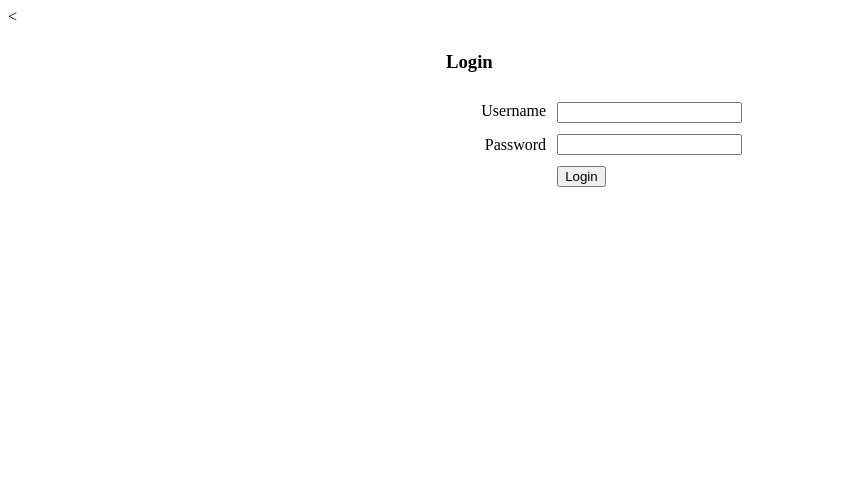
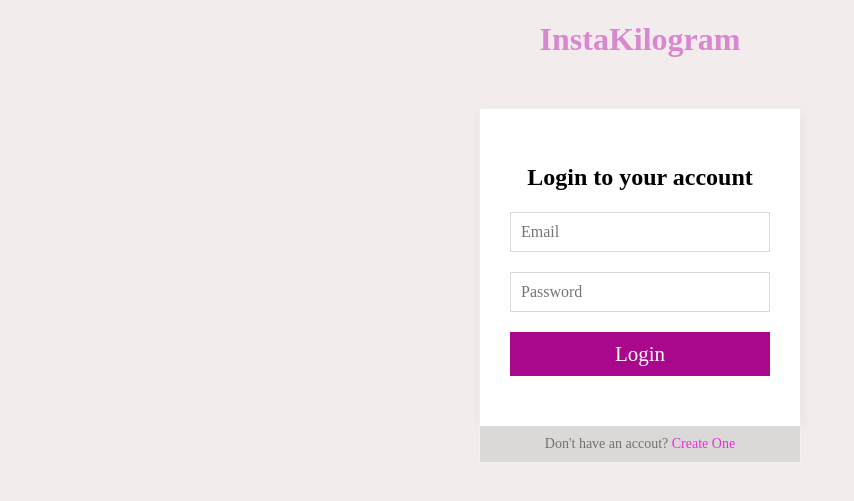
Before and after one commit to SoohyukJang/Full-Stack-Web-Application, a PHP site: page /login.php in a window 1280 px wide. Shown: the top 501 px of the page, without its empty margins (0-854 px from the left). Run offline with PHP 8.4, Linux system fonts and the light colour scheme; some libraries are stand-ins or nearby versions.

Commit message:
Apply design for login page

```diff
--- a/index.php
+++ b/index.php
@@ -1,4 +1,10 @@
+<?php session_start(); /* Starts the session */
 
+if(!isset($_SESSION['UserData']['Useremail'])){
+        header("location:login.php");
+        exit;
+}
+?>
 <!DOCTYPE html>
 <html>
     <head>
--- /dev/null
+++ b/login.css
@@ -0,0 +1,128 @@
+body {
+  background: #f3ecec;
+}
+.animate {
+  -webkit-transition: all 0.3s linear;
+  transition: all 0.3s linear;
+}
+.text-center {
+  text-align: center;
+}
+
+a {
+  color: #d340ca;
+}
+a:hover,
+a:focus {
+  color: #e84eaa;
+  -webkit-transition: all 0.3s linear;
+  transition: all 0.3s linear;
+}
+.text-primary {
+  color: #e62ed9;
+}
+input:-webkit-autofill {
+  -webkit-box-shadow: 0 0 0 1000px white inset !important;
+}
+.logo h1 {
+  size: 100px;
+  color: #bc19b179;
+  margin-bottom: 50px;
+}
+button {
+  cursor: pointer;
+  background: #a9078c;
+  width: 100%;
+  border: 0;
+  padding: 10px 15px;
+  color: #fff;
+  font-size: 21px;
+  -webkit-transition: 0.3s linear;
+  transition: 0.3s linear;
+}
+
+.input-group {
+  position: relative;
+  margin-bottom: 20px;
+}
+.input-group label {
+  position: absolute;
+  top: 9px;
+  left: 10px;
+  font-size: 16px;
+  color: #cdcdcd;
+  font-weight: normal;
+  padding: 2px 5px;
+  z-index: 5;
+  -webkit-transition: all 0.3s linear;
+  transition: all 0.3s linear;
+}
+.input-group input {
+  outline: none;
+  display: block;
+  width: 100%;
+  height: 40px;
+  position: relative;
+  z-index: 3;
+  border: 1px solid #d9d9d9;
+  padding: 10px 10px;
+  background: #ffffff;
+  box-sizing: border-box;
+  font-weight: 400;
+  -webkit-transition: 0.3s ease;
+  transition: 0.3s ease;
+}
+.input-group .lighting {
+  background: #f20bcf;
+  width: 0;
+  height: 2px;
+  display: inline-block;
+  position: absolute;
+  top: 40px;
+  left: 0;
+  -webkit-transition: all 0.3s linear;
+  transition: all 0.3s linear;
+}
+
+.wrapper {
+  width: 320px;
+  background: #fff;
+  margin: 20px auto;
+  min-height: 200px;
+  border: 1px solid #f3f3f3;
+}
+.wrapper .inner-warpper {
+  padding: 50px 30px 50px;
+  box-shadow: 1px 1.732px 10px 0px rgba(0, 0, 0, 0.063);
+}
+.wrapper .title {
+  margin-top: 5px;
+}
+.wrapper .signup-wrapper {
+  padding: 10px;
+  font-size: 14px;
+  background: #dbd8d8;
+}
+.wrapper .signup-wrapper a {
+  text-decoration: none;
+  color: #747070;
+}
+.wrapper .signup-wrapper a:hover {
+  text-decoration: underline;
+}
+@-webkit-keyframes tooltipanimation {
+  from {
+    margin-top: -28px;
+  }
+  to {
+    margin-top: 0;
+  }
+}
+@keyframes tooltipanimation {
+  from {
+    margin-top: -28px;
+  }
+  to {
+    margin-top: 0;
+  }
+}
--- a/login.php
+++ b/login.php
@@ -3,16 +3,16 @@
         /* Check Login form submitted */
         if(isset($_POST['Submit'])){
                 /* Define username and associated password array */
-                $logins = array('Alex' => '123456','username1' => 'password1','username2' => 'password2');
+                $logins = array('alex@gmail.com' => '123456','username1' => 'password1','username2' => 'password2');
 
                 /* Check and assign submitted Username and Password to new variable */
-                $Username = isset($_POST['Username']) ? $_POST['Username'] : '';
+                $Useremail = isset($_POST['Useremail']) ? $_POST['Useremail'] : '';
                 $Password = isset($_POST['Password']) ? $_POST['Password'] : '';
 
                 /* Check Username and Password existence in defined array */
-                if (isset($logins[$Username]) && $logins[$Username] == $Password){
-                        /* Success: Set session variables and redirect to Protected page  */
-                        $_SESSION['UserData']['Username']=$logins[$Username];
+                if (isset($logins[$Useremail]) && $logins[$Useremail] == $Password){
+                        /* Successful attemp: Set session variables and redirect to Main page  */
+                        $_SESSION['UserData']['Useremail']=$logins[$Useremail];
                         header("location:index.php");
                         exit;
                 } else {
@@ -21,36 +21,55 @@
                 }
         }
 ?>
+
+
 <!DOCTYPE html>
-<html>
+<html lang="en" >
   <head>
+    <meta charset="UTF-8">
     <title>Login page</title>
+    <link rel="stylesheet" href="https://cdnjs.cloudflare.com/ajax/libs/normalize/5.0.0/normalize.min.css">
+    <link rel="stylesheet" href="./login.css">
+
   </head>
   <body>
-    <<form action="" method="post" name="Login_Form">
-  <table width="400" border="0" align="center" cellpadding="5" cellspacing="1" class="Table">
-    <?php if(isset($msg)){?>
-    <tr>
-      <td colspan="2" align="center" valign="top"><?php echo $msg;?></td>
-    </tr>
-    <?php } ?>
-    <tr>
-      <td colspan="2" align="left" valign="top"><h3>Login</h3></td>
-    </tr>
-    <tr>
-      <td align="right" valign="top">Username</td>
-      <td><input name="Username" type="text" class="Input"></td>
-    </tr>
-    <tr>
-      <td align="right">Password</td>
-      <td><input name="Password" type="password" class="Input"></td>
-    </tr>
-    <tr>
-      <td> </td>
-      <td><input name="Submit" type="submit" value="Login" class="Button3"></td>
-    </tr>
-  </table>
-</form>
+
+    <div class="logo text-center">
+      <h1>InstaKilogram</h1>
+    </div>
+    <div class="wrapper">
+      <div class="inner-warpper text-center">
+
+      <?php if(isset($msg)){?>
+        <div><?php echo $msg;?> </div><?php } ?>
+
+        <h2 class="title">Login to your account</h2>
+        <form action="" method="post" name="Login_Form">
+
+          <!-- user email input -->
+          <div class="input-group">
+            <!-- <label class="placeholder" for="Useremail">User Email</label> -->
+            <input class="form-control" name="Useremail" id="Useremail" type="text" placeholder="Email" />
+            <span class="lighting"></span>
+          </div>
+
+          <!-- password input -->
+          <div class="input-group">
+            <!-- <label class="palceholder" for="Password">Password</label> -->
+            <input class="form-control" name="Password" id="Password" type="password" placeholder="Password" />
+            <span class="lighting"></span>
+          </div>
+
+          <!-- submit button -->
+          <button type="submit" value="Login" name="Submit">Login</button>
+
+        </form>
+      </div>
+
+      <!-- link to registration page -->
+      <div class="signup-wrapper text-center">
+        <a href="#">Don't have an accout? <span class="text-primary">Create One</span></a>
+      </div>
+    </div>
   </body>
-
 </html>
```
